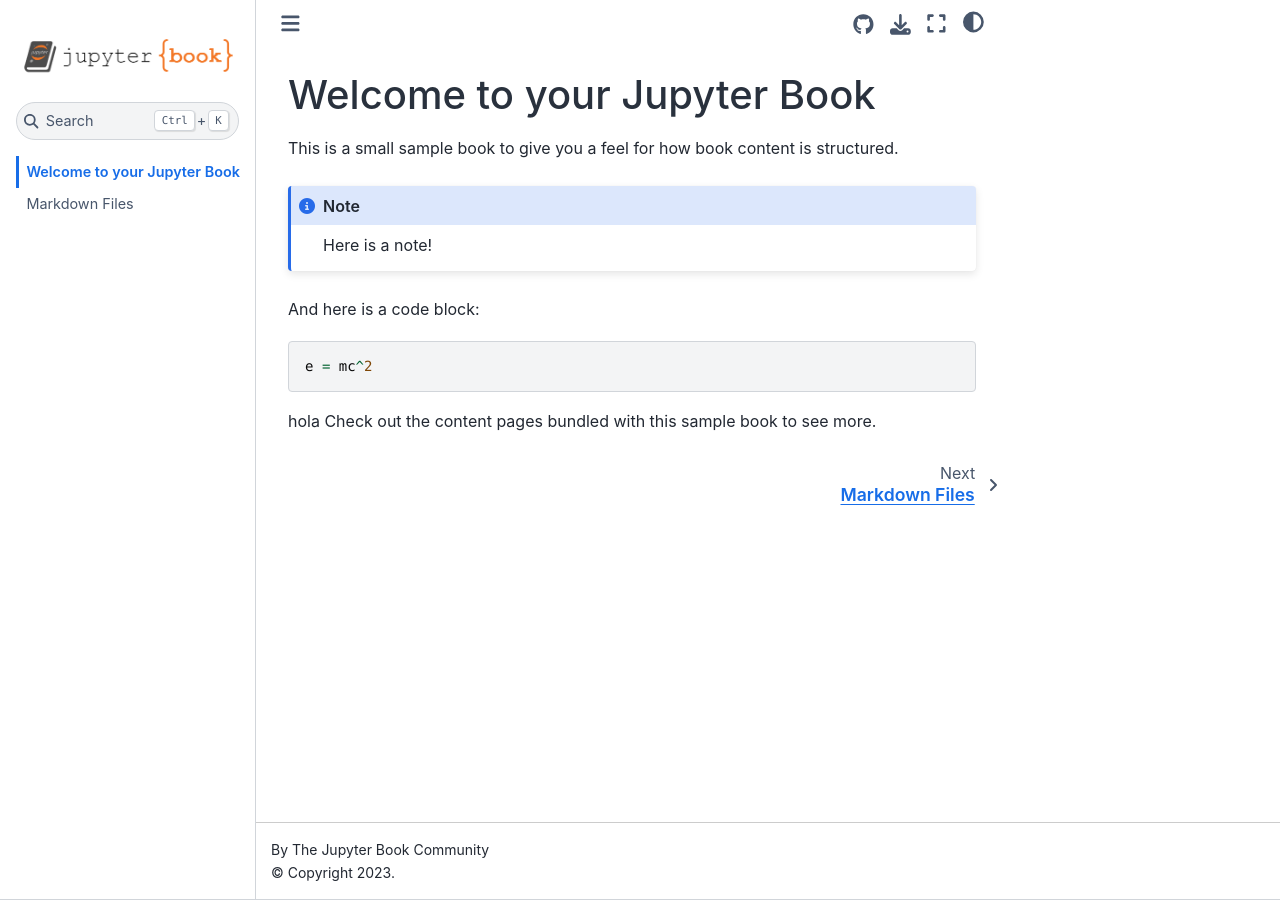
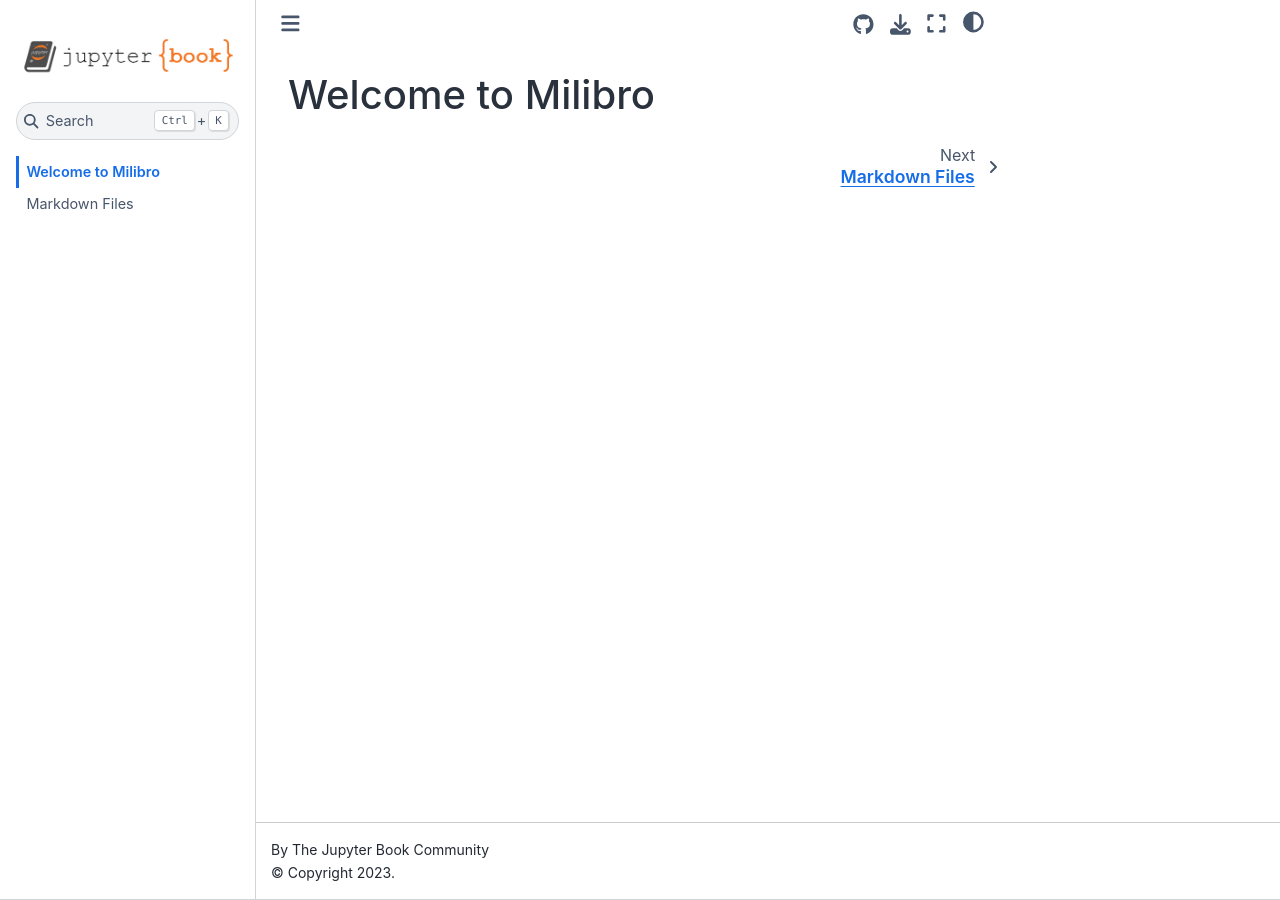
Before and after one commit to isaiasilvadh/libro, a Jupyter Book: the page built from intro.md, in a window 1280 px wide. Built offline with Jupyter Book 1.0.4 settings and Sphinx 7.4.7 and the Sphinx Book theme 1.1.4, drawn with Linux system fonts in a browser that asks for light colours; pages that are not in the unit, such as notebooks, are missing from menus.

Commit message:
Update intro.md

````diff
--- a/intro.md
+++ b/intro.md
@@ -1,16 +1 @@
-# Welcome to your Jupyter Book
-
-This is a small sample book to give you a feel for how book content is
-structured.
-
-:::{note}
-Here is a note!
-:::
-
-And here is a code block:
-
-```
-e = mc^2
-```
-hola
-Check out the content pages bundled with this sample book to see more.
+# Welcome to Milibro
````
